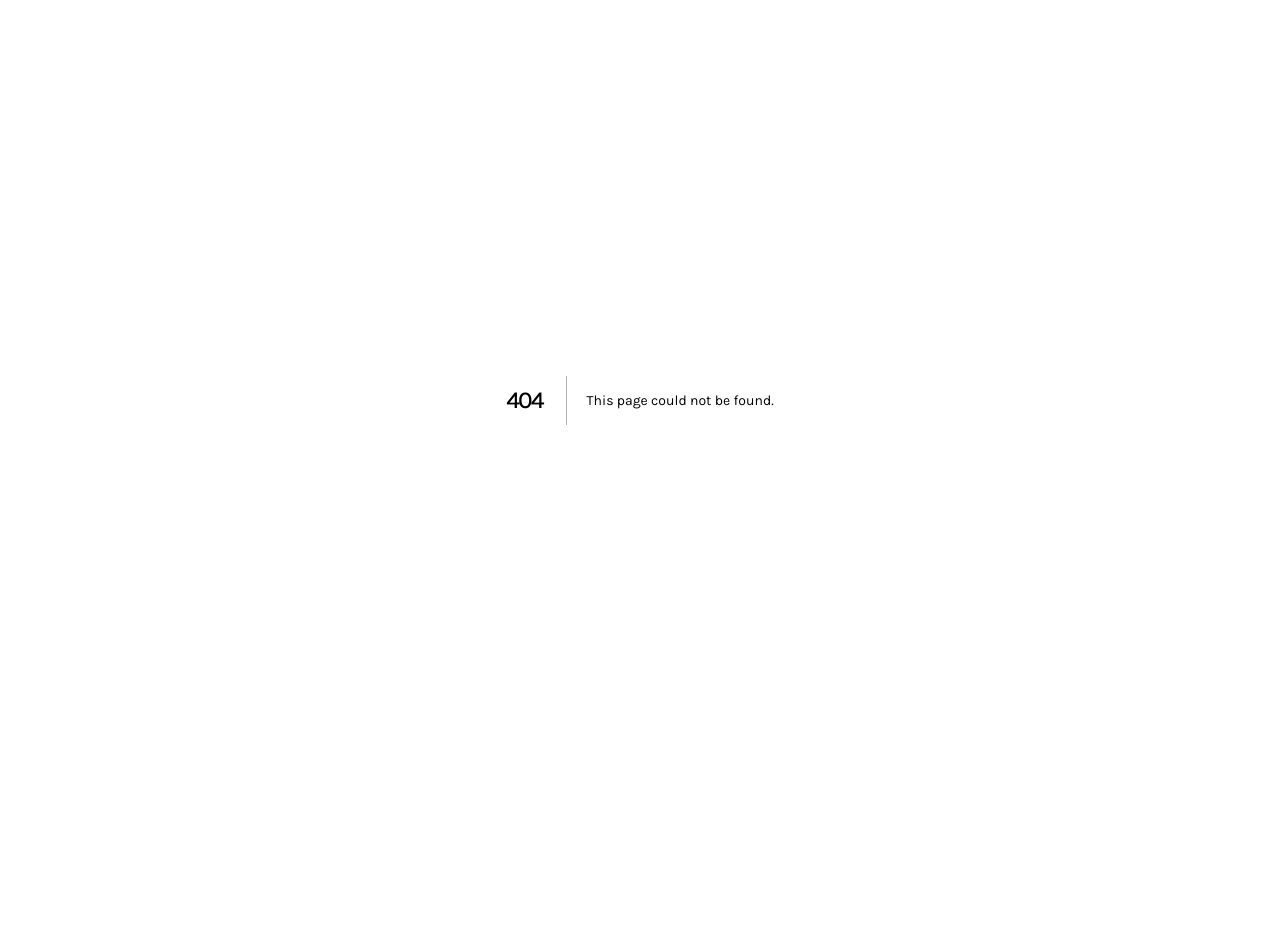
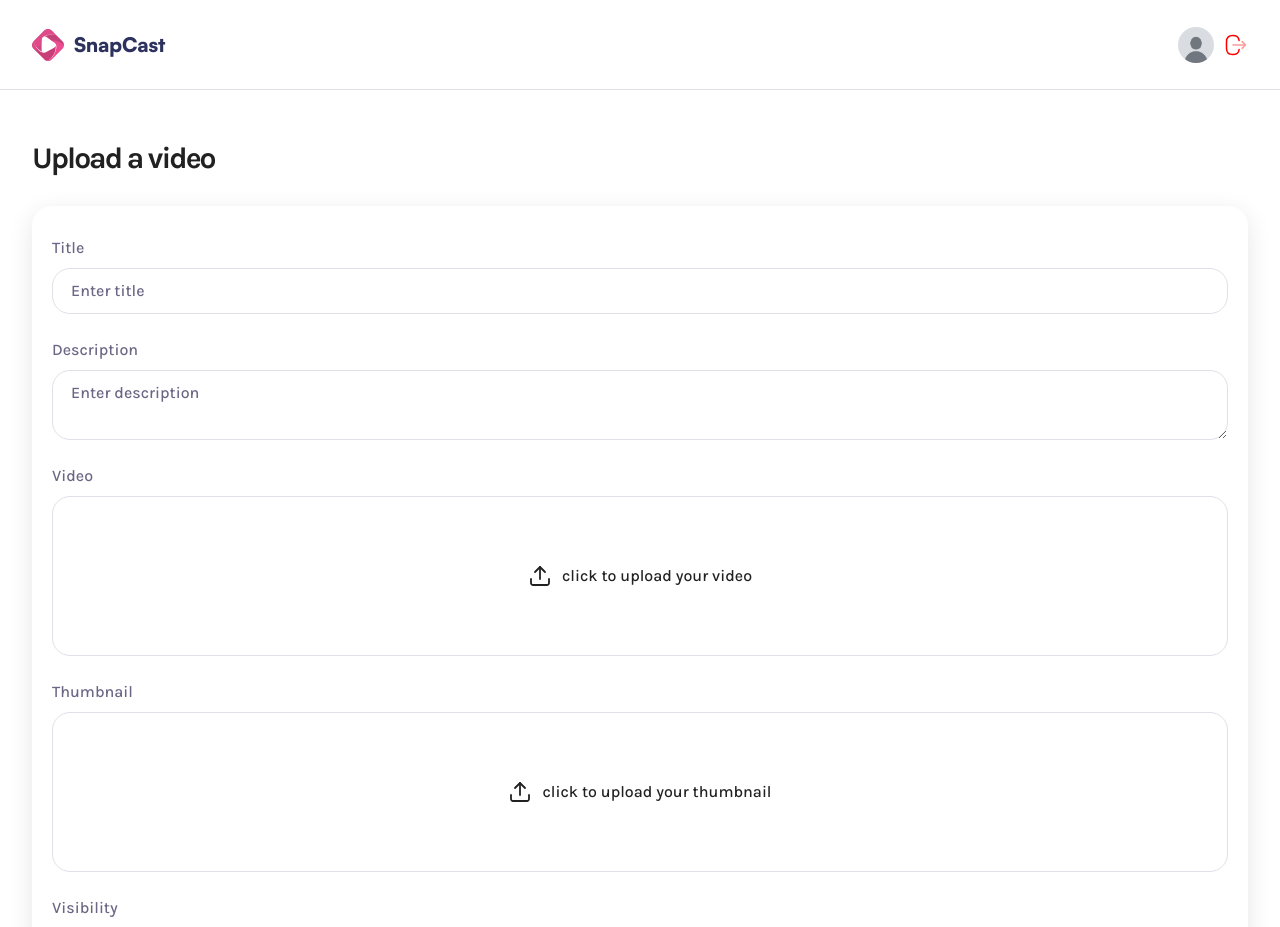
Before and after one commit to imnotdeepak/screen-recording, a Next.js app: page /upload in a window 1280 px wide. Before the commit this address had no page. Shown: the top 927 px of the page. Before the commit the page ends 800 px from the top, so only its background shows below. Built offline with nearby package versions, Linux system fonts and the light colour scheme.

Commit message:
Upload page styling and functionality

```diff
--- /dev/null
+++ b/app/(root)/upload/page.tsx
@@ -0,0 +1,114 @@
+"use client";
+
+import React, { ChangeEvent, FormEvent, useState } from "react";
+import FormField from "../../../components/FormField";
+import FileInput from "../../../components/FileInput";
+import {
+  MAX_THUMBNAIL_SIZE,
+  MAX_VIDEO_SIZE,
+  visibilities,
+} from "../../../constants";
+import { useFileInput } from "../../../lib/hooks/useFileInput";
+
+const Page = () => {
+  const [isSubmitting, setIsSubmitting] = useState(false);
+  const [formData, setFormData] = useState({
+    title: "",
+    description: "",
+    visibility: "public",
+  });
+
+  const video = useFileInput(MAX_VIDEO_SIZE);
+  const thumbnail = useFileInput(MAX_THUMBNAIL_SIZE);
+
+  const [error, setError] = useState("");
+  const handleInputChange = (e: ChangeEvent<HTMLInputElement>) => {
+    const { name, value } = e.target;
+
+    setFormData((prevState) => ({ ...prevState, [name]: value }));
+  };
+
+  const handleSubmit = async (e: FormEvent) => {
+    e.preventDefault();
+    setIsSubmitting(true);
+    try {
+      if (!video.file || !thumbnail.file) {
+        setError("Please upload a video and thumbnail");
+      }
+      if (!formData.title || !formData.description) {
+        setError("Please fill in all fields");
+      }
+    } catch (error) {
+      console.log(error);
+    } finally {
+      setIsSubmitting(false);
+    }
+  };
+
+  return (
+    <div className="wrapper-d upload-page">
+      <h1>Upload a video</h1>
+      {error && <div className="error-field">{error}</div>}
+
+      <form
+        className="rounded-20 shadow-10 gap-6 w-full flex flex-col px-5 py-7.5"
+        onSubmit={handleSubmit}
+      >
+        <FormField
+          id="title"
+          label="Title"
+          value={formData.title}
+          onChange={handleInputChange}
+          placeholder="Enter title"
+        />
+        <FormField
+          id="description"
+          label="Description"
+          value={formData.description}
+          onChange={handleInputChange}
+          placeholder="Enter description"
+          as="textarea"
+        />
+        <FileInput
+          id="video"
+          label="Video"
+          accept="video/*"
+          file={video.file}
+          previewUrl={video.previewUrl}
+          inputRef={video.inputRef}
+          onChange={video.handleVideoChange}
+          onReset={video.resetFile}
+          type="video"
+        />
+        <FileInput
+          id="thumbnail"
+          label="Thumbnail"
+          accept="image/*"
+          file={thumbnail.file}
+          previewUrl={thumbnail.previewUrl}
+          inputRef={thumbnail.inputRef}
+          onChange={thumbnail.handleVideoChange}
+          onReset={thumbnail.resetFile}
+          type="image"
+        />
+        <FormField
+          id="visibility"
+          label="Visibility"
+          value={formData.visibility}
+          onChange={handleInputChange}
+          placeholder="Enter visibility"
+          as="select"
+          options={[
+            { value: "public", label: "Public" },
+            { value: "private", label: "Private" },
+          ]}
+        />
+        <button type="submit" disabled={isSubmitting} className="submit-button">
+          {isSubmitting ? "Uploading..." : "Upload"}
+        </button>
+      </form>
+    </div>
+  );
+};
+
+export default Page;
--- a/app/globals.css
+++ b/app/globals.css
@@ -90,6 +90,10 @@
 
   .wrapper-lg {
     @apply max-w-4xl w-full mx-auto px-4 sm:px-6 lg:px-8;
+  }
+
+  .wrapper-d {
+    @apply max-w-[1440px] mx-auto px-4 sm:px-6 lg:px-8;
   }
 
   .page {
--- /dev/null
+++ b/components/FileInput.tsx
@@ -0,0 +1,56 @@
+import Image from "next/image";
+
+const FileInput = ({
+  id,
+  label,
+  accept,
+  file,
+  previewUrl,
+  inputRef,
+  onChange,
+  onReset,
+  type,
+}: FileInputProps) => (
+  <section className="file-input">
+    <label htmlFor={id}>{label}</label>
+    <input
+      type="file"
+      id={id}
+      accept={accept}
+      hidden
+      ref={inputRef}
+      onChange={onChange}
+    />
+
+    {!previewUrl ? (
+      <figure onClick={() => inputRef.current?.click()}>
+        <Image
+          src="/assets/icons/upload.svg"
+          alt="Upload Icon"
+          width={24}
+          height={24}
+        />
+        <p>click to upload your {id}</p>
+      </figure>
+    ) : (
+      <div>
+        {type === "video" ? (
+          <video src={previewUrl} controls />
+        ) : (
+          <Image src={previewUrl} alt={`Selected ${id}`} fill />
+        )}
+        <button type="button" onClick={onReset}>
+          <Image
+            src="/assets/icons/close.svg"
+            alt="Close Icon"
+            width={16}
+            height={16}
+          />
+        </button>
+        <p>{file?.name}</p>
+      </div>
+    )}
+  </section>
+);
+
+export default FileInput;
--- /dev/null
+++ b/components/FormField.tsx
@@ -0,0 +1,44 @@
+import React from "react";
+
+const FormField = ({
+  id,
+  label,
+  value,
+  onChange,
+  placeholder = "input",
+  as = "input",
+  options = [],
+}: FormFieldProps) => {
+  return (
+    <div className="form-field">
+      <label htmlFor={id}>{label}</label>
+      {as === "textarea" ? (
+        <textarea
+          id={id}
+          name={id}
+          value={value}
+          onChange={onChange}
+          placeholder={placeholder}
+        />
+      ) : as === "select" ? (
+        <select id={id} name={id} value={value} onChange={onChange}>
+          {options.map(({ label, value }) => (
+            <option key={value} value={value}>
+              {label}
+            </option>
+          ))}
+        </select>
+      ) : (
+        <input
+          id={id}
+          name={id}
+          value={value}
+          onChange={onChange}
+          placeholder={placeholder}
+        />
+      )}
+    </div>
+  );
+};
+
+export default FormField;
--- a/components/Header.tsx
+++ b/components/Header.tsx
@@ -26,7 +26,7 @@
         </div>
 
         <aside>
-          <Link href="/">
+          <Link href="/upload">
             <Image
               src="/assets/icons/upload.svg"
               alt="upload"
--- /dev/null
+++ b/lib/hooks/useFileInput.ts
@@ -0,0 +1,47 @@
+import { ChangeEvent, useRef, useState } from "react";
+
+export const useFileInput = (maxSize: number) => {
+  const [file, setFile] = useState<File | null>(null);
+  const [previewUrl, setPreviewUrl] = useState<string | null>(null);
+  const [duration, setDuration] = useState<number | null>(null);
+  const inputRef = useRef<HTMLInputElement>(null);
+
+  const handleFileChange = (e: ChangeEvent<HTMLInputElement>) => {
+    if (e.target.files?.[0]) {
+      const selectedFile = e.target.files[0];
+
+      if (selectedFile.size > maxSize) {
+        return;
+      }
+      if (previewUrl) URL.revokeObjectURL(previewUrl);
+
+      setFile(selectedFile);
+      const objectUrl = URL.createObjectURL(selectedFile);
+      setPreviewUrl(objectUrl);
+
+      if (selectedFile.type.startsWith("video/")) {
+        const video = document.createElement("video");
+        video.preload = "metadata";
+        video.onloadedmetadata = () => {
+          if (isFinite(video.duration) && video.duration > 0) {
+            setDuration(Math.round(video.duration));
+          } else {
+            setDuration(null);
+          }
+          URL.revokeObjectURL(video.src);
+        };
+        video.src = objectUrl;
+      }
+    }
+  };
+
+  const resetFile = () => {
+    if (previewUrl) URL.revokeObjectURL(previewUrl);
+    setFile(null);
+    setPreviewUrl(null);
+    setDuration(null);
+    if (inputRef.current) inputRef.current.value = "";
+  };
+
+  return { file, previewUrl, duration, inputRef, handleFileChange, resetFile };
+};
```
